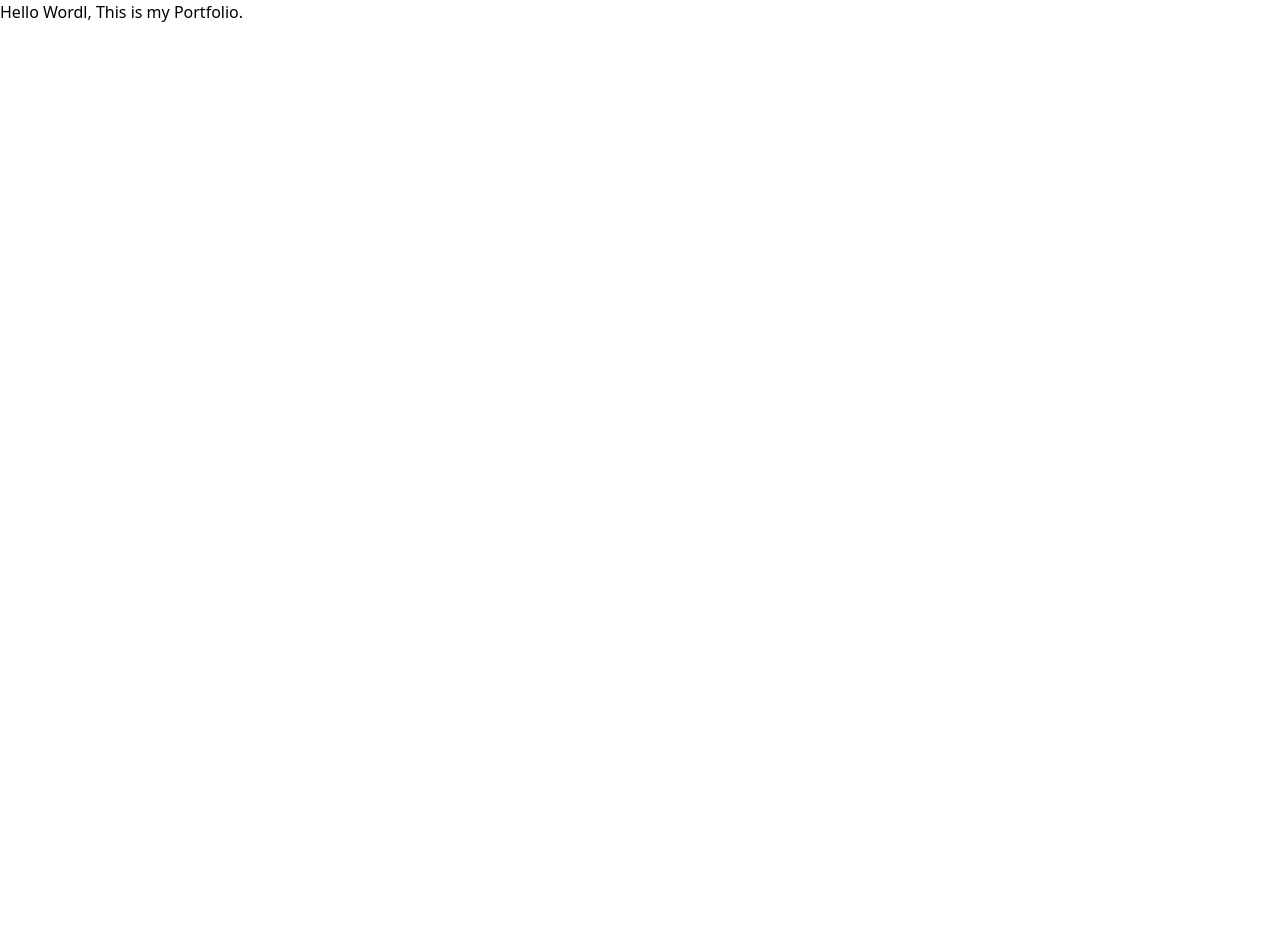
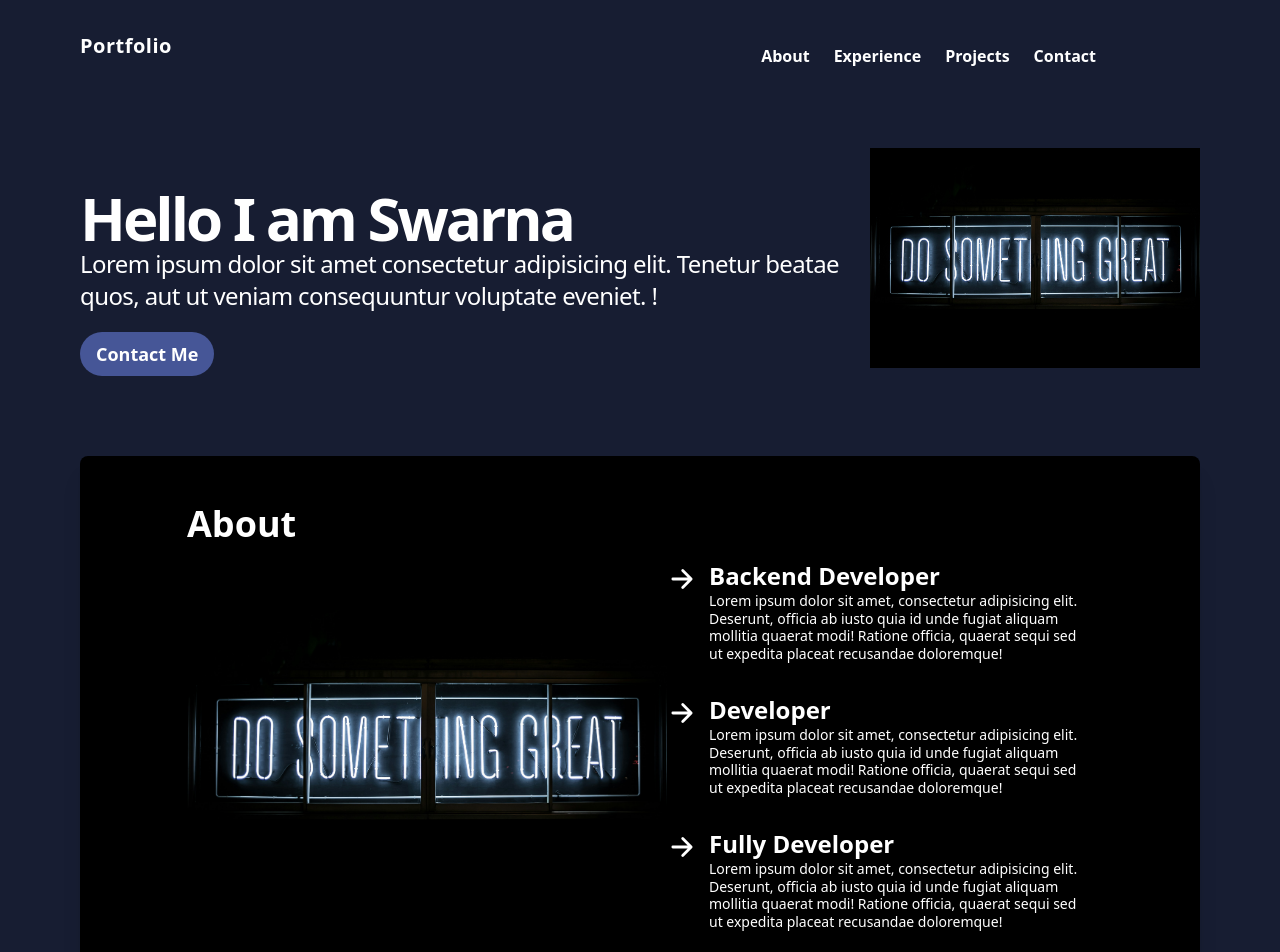
Before and after one commit to Swarna-Shakya/Swarna-Shakya.github.io, a React (Vite) app: page / in a window 1280 px wide. Shown: the top 952 px of the page. Before the commit the page ends 800 px from the top, so only its background shows below. Built offline with nearby package versions, Linux system fonts and the light colour scheme.

Commit message:
ADD navbar, home, about

```diff
--- a/package.json
+++ b/package.json
@@ -10,8 +10,10 @@
     "preview": "vite preview"
   },
   "dependencies": {
+    "@remixicon/react": "^4.2.0",
     "react": "^18.3.1",
-    "react-dom": "^18.3.1"
+    "react-dom": "^18.3.1",
+    "react-icons": "^5.3.0"
   },
   "devDependencies": {
     "@types/react": "^18.3.3",
--- /dev/null
+++ b/src/components/About.tsx
@@ -0,0 +1,70 @@
+import React from "react";
+import AboutImg from "../assets/clark-tibbs-oqStl2L5oxI-unsplash.jpg";
+import { IoArrowForward } from "react-icons/io5";
+
+type Props = {};
+
+const About = (props: Props) => {
+  return (
+    <div className="text-white md:flex overflow-hidden items-center md:flex-wrap md:justify-center bg-black shadow-xl mx-0 md:mx-20 bg-opcaity-30 rounded-lg p-12">
+      <div>
+        <h2 className="text-2xl md:text-4xl font-bold"> About </h2>
+        <div className="md:flex flex-wrap flex-col md:flex-row items-center">
+          <img className="md:h-80" src={AboutImg} alt="About Img" />
+
+          <ul>
+            <div className="flex gap-3 py-4" l>
+              <IoArrowForward size={30} className="mt-1" />
+
+              <span className="w-96">
+                <h1 className="text-xl md:text-2xl font-semibold leading-normal">
+                  Backend Developer
+                </h1>
+                <p className="text-sm md:tet-md leading-tight">
+                  Lorem ipsum dolor sit amet, consectetur adipisicing elit.
+                  Deserunt, officia ab iusto quia id unde fugiat aliquam
+                  mollitia quaerat modi! Ratione officia, quaerat sequi sed ut
+                  expedita placeat recusandae doloremque!
+                </p>
+              </span>
+            </div>
+
+            <div className="flex gap-3 py-4" l>
+              <IoArrowForward size={30} className="mt-1" />
+
+              <span className="w-96">
+                <h1 className="text-xl md:text-2xl font-semibold leading-normal">
+                  Developer
+                </h1>
+                <p className="text-sm md:tet-md leading-tight">
+                  Lorem ipsum dolor sit amet, consectetur adipisicing elit.
+                  Deserunt, officia ab iusto quia id unde fugiat aliquam
+                  mollitia quaerat modi! Ratione officia, quaerat sequi sed ut
+                  expedita placeat recusandae doloremque!
+                </p>
+              </span>
+            </div>
+
+            <div className="flex gap-3 py-4" l>
+              <IoArrowForward size={30} className="mt-1" />
+
+              <span className="w-96">
+                <h1 className="text-xl md:text-2xl font-semibold leading-normal">
+                  Fully Developer
+                </h1>
+                <p className="text-sm md:tet-md leading-tight">
+                  Lorem ipsum dolor sit amet, consectetur adipisicing elit.
+                  Deserunt, officia ab iusto quia id unde fugiat aliquam
+                  mollitia quaerat modi! Ratione officia, quaerat sequi sed ut
+                  expedita placeat recusandae doloremque!
+                </p>
+              </span>
+            </div>
+          </ul>
+        </div>
+      </div>
+    </div>
+  );
+};
+
+export default About;
--- a/src/components/Hero.tsx
+++ b/src/components/Hero.tsx
@@ -1,9 +1,18 @@
 import React from "react";
+import Navbar from "./Navbar";
+import Home from "./Home";
+import About from "./About";
 
 type Props = {};
 
 const Hero = (props: Props) => {
-  return <div>Hello Wordl, This is my Portfolio.</div>;
+  return (
+    <div className="bg-[#171d32] h-auto w-full overflow-hidden">
+      <Navbar />
+      <Home />
+      <About />
+    </div>
+  );
 };
 
 export default Hero;
--- /dev/null
+++ b/src/components/Home.tsx
@@ -0,0 +1,28 @@
+import React from "react";
+import avatarImg from "../assets/clark-tibbs-oqStl2L5oxI-unsplash.jpg";
+
+type Props = {};
+
+const Home = (props: Props) => {
+  return (
+    <div className="text-white flex w-full justify-between p-10 md:p-20">
+      <div className="md:pt-10">
+        <h1 className="text-3xl md:text-6xl font-bold flex leading-normal tracking-tighter">
+          Hello I am Swarna
+        </h1>
+        <p className="text-sm md:text-2xl tracking-tight">
+          Lorem ipsum dolor sit amet consectetur adipisicing elit. Tenetur
+          beatae quos, aut ut veniam consequuntur voluptate eveniet. !
+        </p>
+        <button className="mt-5 md:md-10 text-white py-2 px-3 text-sm md:text-lg md:py-2 md:px-4 hover:opacity-85 duration-300 hover:scale-105 font-semibold rounded-3xl bg-[#465697]">
+          Contact Me
+        </button>
+      </div>
+      <div className="md:w-1/2">
+        <img  src={avatarImg} alt="" />
+      </div>
+    </div>
+  );
+};
+
+export default Home;
--- /dev/null
+++ b/src/components/Navbar.tsx
@@ -0,0 +1,50 @@
+import { RiCloseLine, RiMenu2Line } from "@remixicon/react";
+import React, { useState } from "react";
+
+type Props = {};
+
+const Navbar = (props: Props) => {
+  const [menu, openMenu] = useState(false);
+  const [showMenu, setShowMenu] = useState(true);
+
+  return (
+    <nav className="flex flex-wrap justify-between md:items-center text-white px-10 pt-6 md:px-20">
+      <span className="text-xl font-bold tracking-wide">Portfolio</span>
+      <ul
+        className={`${
+          menu ? "block" : "hidden"
+        }  mx-24 p-y2 mt-4 font-semibold md:mt-5 bg-black px-2 rounded-xl bg-opacity-30 md:border-none text-center md:bg-transparent md:static md:x-0 md:flex gap-6`}
+      >
+        <li className="text-dm transition-all duration-300 p-1 md:p-0">
+          <a href="#About">About</a>
+        </li>
+        <li className="text-dm transition-all duration-300 p-1 md:p-0">
+          <a href="#Experience">Experience</a>
+        </li>
+        <li className="text-dm transition-all duration-300 p-1 md:p-0">
+          <a href="#Projects">Projects</a>
+        </li>
+        <li className="text-dm transition-all duration-300 p-1 md:p-0">
+          <a href="#Contact">Contact</a>
+        </li>
+      </ul>
+      {showMenu ? (
+        <RiMenu2Line
+          size={30}
+          className="md:hidden absolute right-10 top-6 transition-all duration-300"
+          onClick={() => {
+            openMenu(!menu);
+            setShowMenu(!showMenu);
+          }}
+        />
+      ) : (
+        <RiCloseLine
+          size={30}
+          className="md:hidden absolute right-10 top-6 transition-all duration-300"
+        />
+      )}
+    </nav>
+  );
+};
+
+export default Navbar;
```
Also changed, not shown: src/assets/clark-tibbs-oqStl2L5oxI-unsplash.jpg (added), 1 other file (tests, documents, lock files or other folders).
